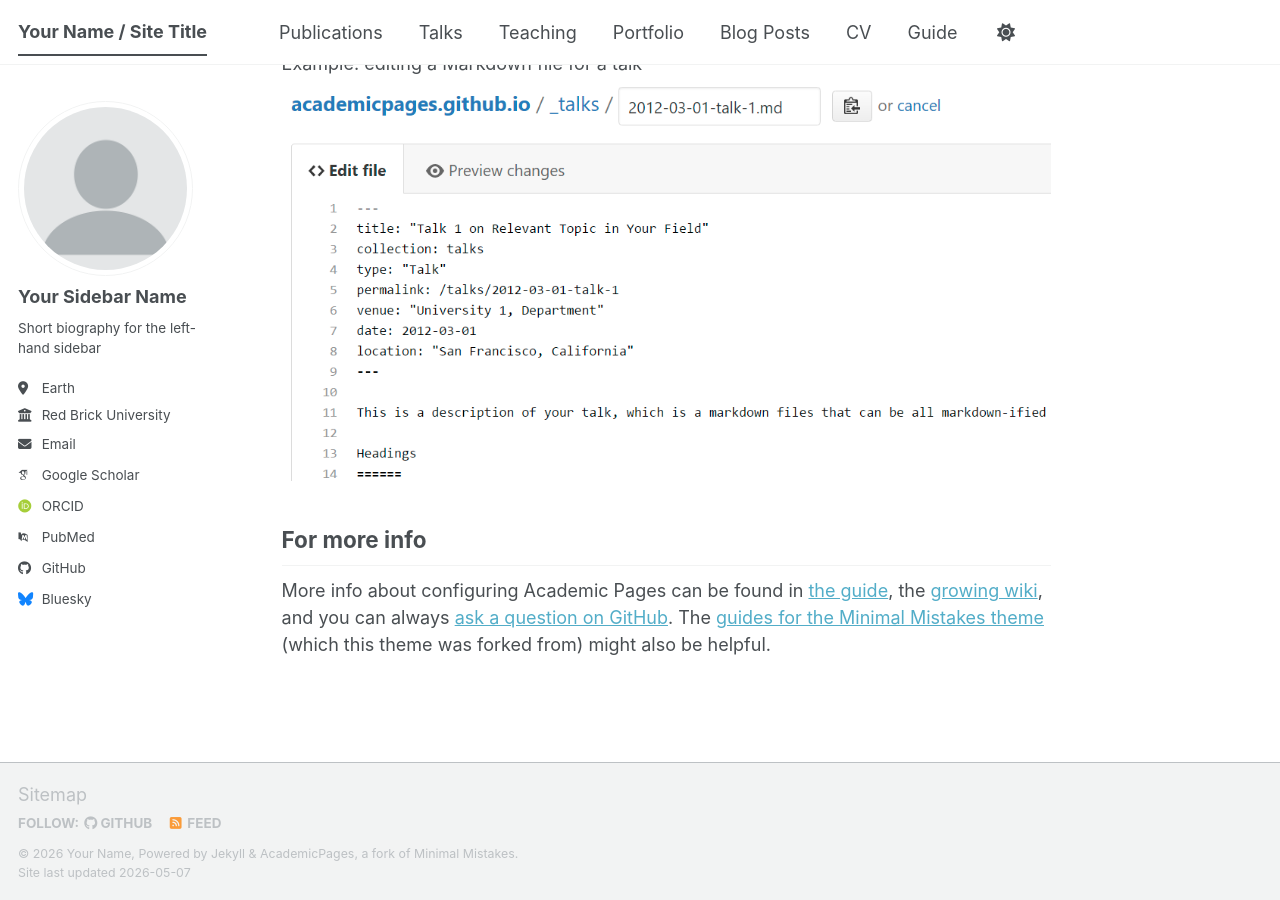
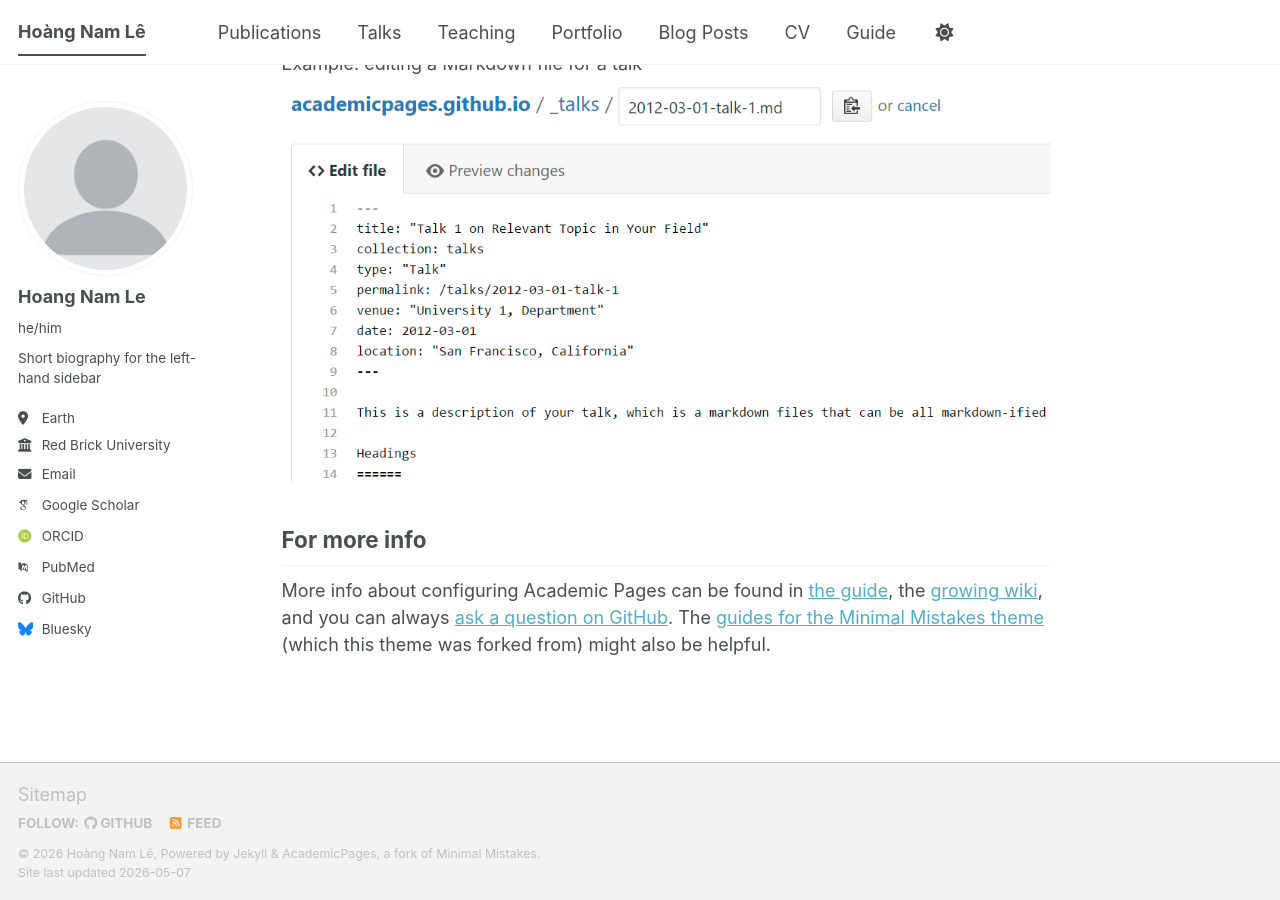
Before and after one commit to lhnam123/lhnam123.github.io, a Jekyll site: the page built from _pages/about.md, in a window 1280 px wide and 900 px high, scrolled down 2720 px. Built offline with Jekyll 4.4.1, drawn with Linux system fonts in a browser that asks for light colours; some web fonts are replaced; a script bundle is joined from its source files by our own code; library files that are not in the unit come from our copies.

Commit message:
Update _config.yml

```diff
--- a/_config.yml
+++ b/_config.yml
@@ -9,14 +9,14 @@
 # Basic Site Settings
 locale                   : "en-US"
 site_theme               : "default" # The available themes options are "default", "air", "sunrise", "mint", "dirt" and "contrast"
-title                    : "Your Name / Site Title"
+title                    : "Hoàng Nam Lê"
 title_separator          : "-"
-name                     : &name "Your Name"
-description              : &description "Your Name's academic portfolio"   # Update this with a general description of your site, this is the default if not overridden by a page
-url                      : https://academicpages.github.io # The base hostname & protocol for your site e.g. "https://[your GitHub username].github.io",
+name                     : &name "Hoàng Nam Lê"
+description              : &description "Hoàng Nam Lê's academic portfolio"   # Update this with a general description of your site, this is the default if not overridden by a page
+url                      : "https://lhnam123.github.io" # The base hostname & protocol for your site e.g. "https://[your GitHub username].github.io",
                                                            # or if you already have some other page hosted on Github then use "https://[your GitHub username].github.io/[Your Repo Name]"
 baseurl                  : "" # the subpath of your site, e.g. "/blog"
-repository               : "academicpages/academicpages.github.io"
+repository               : "lhnam123/lhnam123.github.io"
 
 # Site Author - The following control what appear as part of the author content on the side bar.
 #               If a field is blank the icon and link will not appear, otherwise it will be shown.
@@ -24,13 +24,13 @@
 author:
   # Biographic information
   avatar           : "profile.png"
-  name             : "Your Sidebar Name"
-  pronouns         : # example: "she/her"
+  name             : "Hoang Nam Le"
+  pronouns         : "he/him"
   bio              : "Short biography for the left-hand sidebar"
   location         : "Earth"
   employer         : "Red Brick University"
   uri              : # URL
-  email            : "none@example.org"
+  email            : "lehoangnam0950@gmail.com"
 
   # Academic websites
   academia         : # URL
```
